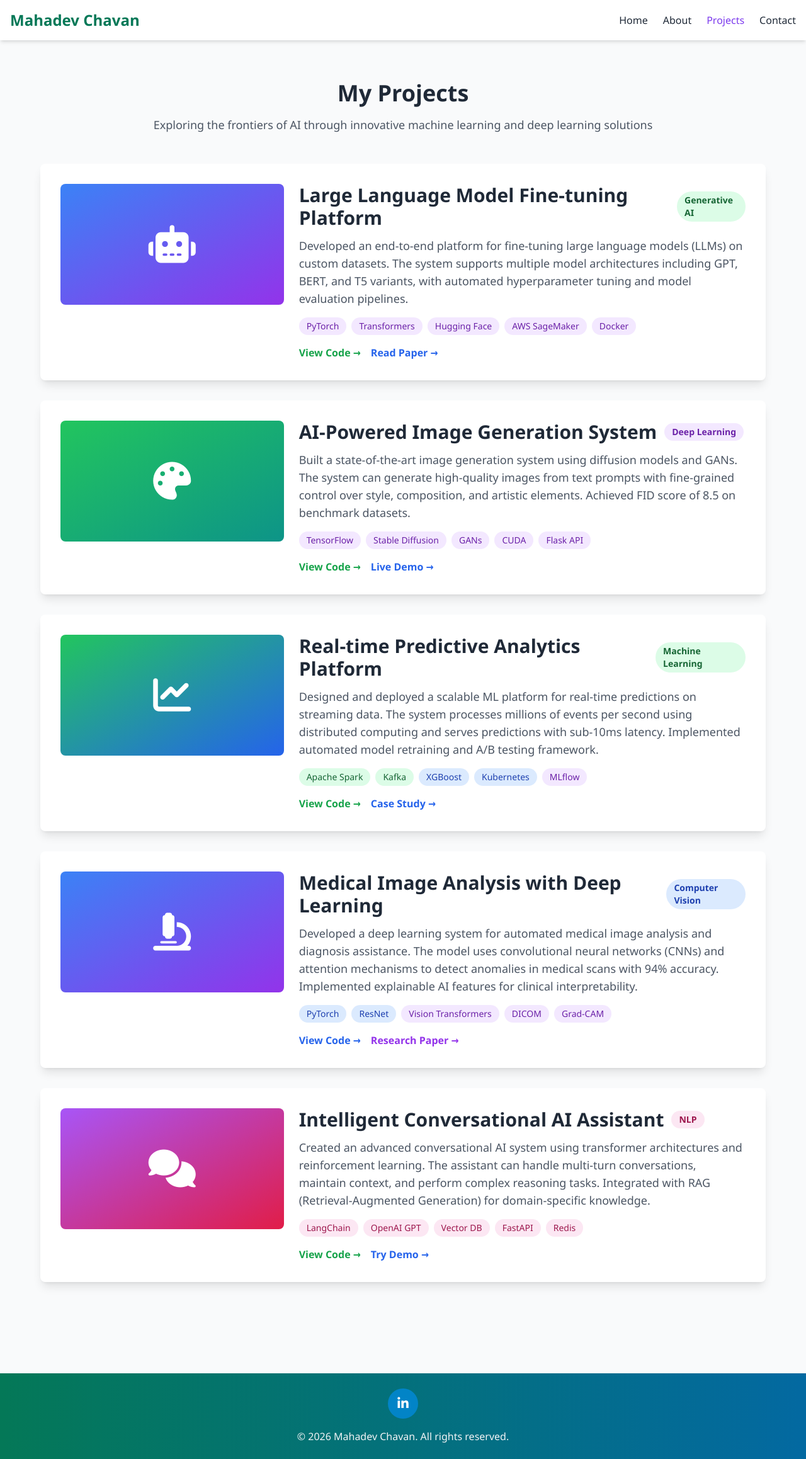
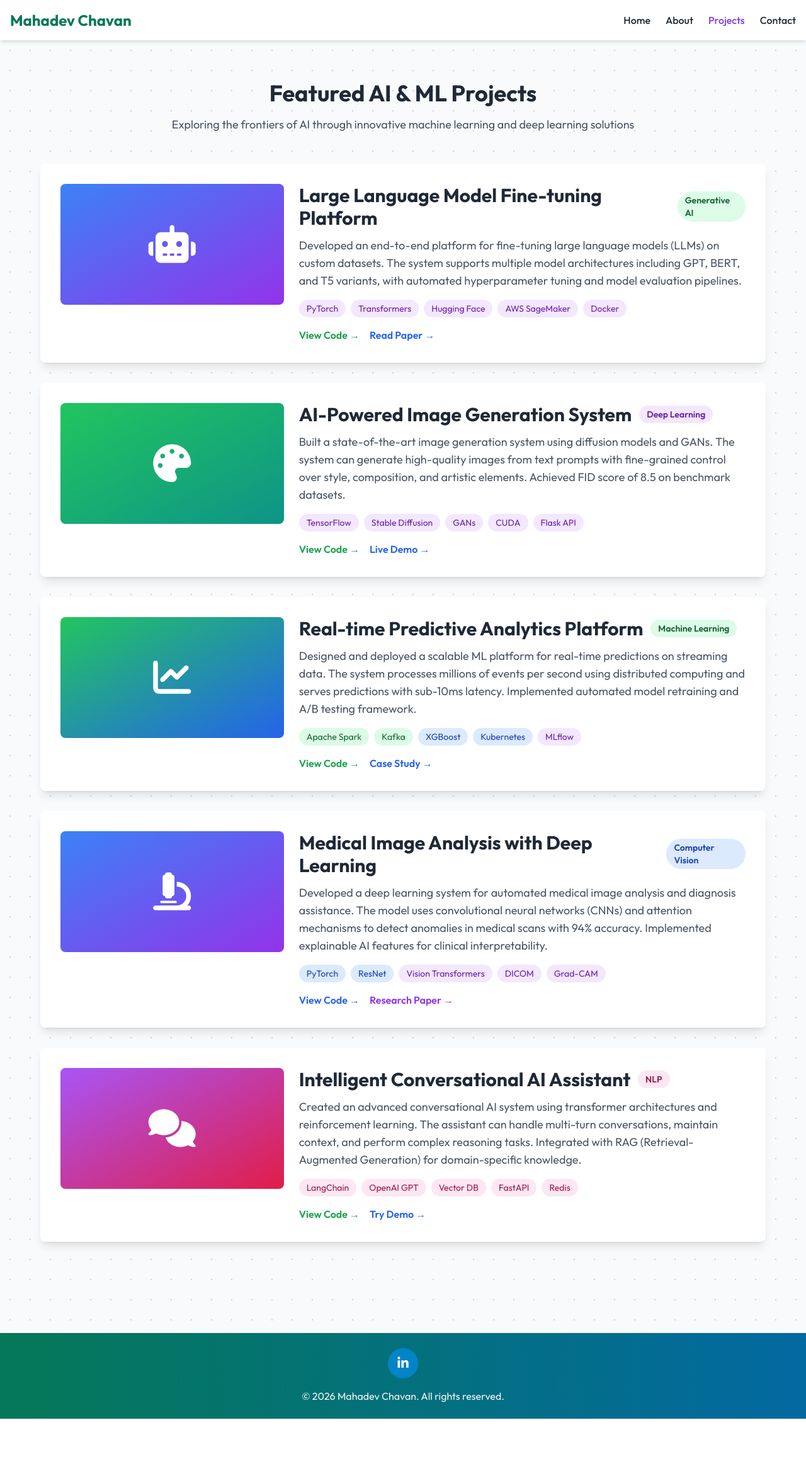
Before and after one commit to mahadevchavan/portfolio-website, a FastAPI app: page /projects in a window 1280 px wide. Shown: the whole page at 63% size. After the commit the page ends 2253 px from the top, so only its background shows below. Run offline with FastAPI, Linux system fonts and the light colour scheme; some libraries are stand-ins or nearby versions.

Commit message:
ADD background changes and header changes

```diff
--- a/templates/about.html
+++ b/templates/about.html
@@ -19,7 +19,7 @@
 </style>
 <div class="container mx-auto px-4 py-16">
   <div class="max-w-5xl mx-auto">
-    <h1 class="text-4xl font-bold mb-8 text-gray-800 text-center animate-fade-in-up">About Me</h1>
+    <h1 class="text-4xl font-bold mb-8 text-gray-800 text-center animate-fade-in-up">My Journey in AI & Data Science</h1>
 
     <div class="bg-white rounded-lg shadow-lg p-8 mb-8 animate-fade-in-up delay-100 group hover:shadow-2xl transition-all duration-300">
       <div class="flex flex-col md:flex-row items-center mb-8">
--- a/templates/base.html
+++ b/templates/base.html
@@ -8,11 +8,27 @@
     <meta name="viewport" content="width=device-width, initial-scale=1.0">
     <title>{{ title or "Mahadev Chavan | Data Science Engineer" }}</title>
     <link rel="stylesheet" href="/static/styles.css">
+    <style>
+      @import url('https://fonts.googleapis.com/css2?family=Outfit:wght@300;400;500;600;700&display=swap');
+      body { font-family: 'Outfit', sans-serif; }
+
+      /* Subtle Grid Pattern */
+      .bg-grid-pattern {
+        background-image: radial-gradient(#cbd5e1 1px, transparent 1px);
+        background-size: 32px 32px;
+      }
+
+      /* Custom Scrollbar */
+      ::-webkit-scrollbar { width: 10px; }
+      ::-webkit-scrollbar-track { background: #f1f5f9; }
+      ::-webkit-scrollbar-thumb { background: #10b981; border-radius: 5px; }
+      ::-webkit-scrollbar-thumb:hover { background: #059669; }
+    </style>
 </head>
-<body class="bg-gray-50 min-h-screen flex flex-col">
+<body class="bg-gray-50 bg-grid-pattern min-h-screen flex flex-col text-gray-800">
   <header class="bg-white shadow-md">
     <nav class="container mx-auto px-4 py-4">
-      <div class="flex justify-between items-center">
+      <div class="flex flex-col md:flex-row justify-between items-center gap-4">
         <a href="/" class="text-2xl font-bold text-emerald-700 hover:text-transparent hover:bg-clip-text hover:bg-gradient-to-r hover:from-emerald-600 hover:to-sky-600 transition-all duration-300 transform hover:scale-105 inline-block">Mahadev Chavan</a>
         <div class="flex gap-6">
           <a href="/" class="{{ 'text-emerald-600' if active_page == 'home' else 'text-gray-800' }} hover:text-emerald-600 transition duration-300 font-medium">Home</a>
--- a/templates/contact.html
+++ b/templates/contact.html
@@ -17,8 +17,8 @@
 <div class="container mx-auto px-4 py-16">
   <div class="max-w-5xl mx-auto">
     <div class="animate-fade-in-up">
-      <h1 class="text-4xl font-bold mb-8 text-gray-800 text-center">Get In Touch</h1>
-      <p class="text-center text-gray-800 mb-12">I'd love to hear from you! Send me a message and I'll respond as soon as possible.</p>
+      <h1 class="text-4xl font-bold mb-8 text-gray-800 text-center">Let's Collaborate</h1>
+      <p class="text-center text-gray-800 mb-12">Have a project in mind or want to discuss AI? Send me a message and I'll respond promptly.</p>
     </div>
 
     <!-- Success Message -->
--- a/templates/index.html
+++ b/templates/index.html
@@ -73,7 +73,7 @@
 
     <div class="grid md:grid-cols-3 gap-6">
       <!-- Machine Learning Card -->
-      <div class="bg-white rounded-lg shadow-lg p-6 text-center hover:shadow-xl transition duration-300 animate-fade-in-up delay-3000">
+      <div class="bg-white rounded-lg shadow-lg p-6 text-center hover:shadow-2xl hover:-translate-y-2 transition-all duration-300 animate-fade-in-up delay-3000 border-t-4 border-transparent hover:border-emerald-500">
         <div class="text-5xl mb-4 text-emerald-600">
           <i class="fas fa-robot"></i>
         </div>
@@ -107,7 +107,7 @@
       </div>
 
       <!-- Deep Learning Card -->
-      <div class="bg-white rounded-lg shadow-lg p-6 text-center hover:shadow-xl transition duration-300 animate-fade-in-up delay-3200">
+      <div class="bg-white rounded-lg shadow-lg p-6 text-center hover:shadow-2xl hover:-translate-y-2 transition-all duration-300 animate-fade-in-up delay-3200 border-t-4 border-transparent hover:border-sky-500">
         <div class="text-5xl mb-4 text-sky-600">
           <i class="fas fa-brain"></i>
         </div>
@@ -141,7 +141,7 @@
       </div>
 
       <!-- Generative AI Card -->
-      <div class="bg-white rounded-lg shadow-lg p-6 text-center hover:shadow-xl transition duration-300 animate-fade-in-up delay-3400">
+      <div class="bg-white rounded-lg shadow-lg p-6 text-center hover:shadow-2xl hover:-translate-y-2 transition-all duration-300 animate-fade-in-up delay-3400 border-t-4 border-transparent hover:border-violet-500">
         <div class="text-5xl mb-4 text-violet-700">
           <i class="fas fa-magic"></i>
         </div>
--- a/templates/projects.html
+++ b/templates/projects.html
@@ -20,12 +20,12 @@
 <div class="container mx-auto px-4 py-16">
   <div class="max-w-6xl mx-auto">
     <div class="animate-fade-in-up">
-      <h1 class="text-4xl font-bold mb-4 text-gray-800 text-center">My Projects</h1>
+      <h1 class="text-4xl font-bold mb-4 text-gray-800 text-center">Featured AI & ML Projects</h1>
       <p class="text-center text-gray-600 mb-12 text-lg">Exploring the frontiers of AI through innovative machine learning and deep learning solutions</p>
     </div>
 
     <!-- Project 1 -->
-    <div class="bg-white rounded-lg shadow-lg p-8 mb-8 hover:shadow-xl transition duration-300 animate-fade-in-up delay-100">
+    <div class="bg-white rounded-lg shadow-lg p-8 mb-8 hover:shadow-2xl hover:-translate-y-1 transition-all duration-300 animate-fade-in-up delay-100">
       <div class="flex flex-col md:flex-row gap-6">
         <div class="md:w-1/3">
           <div class="bg-gradient-to-br from-blue-500 to-purple-600 rounded-lg h-48 flex items-center justify-center text-white text-6xl">
@@ -58,7 +58,7 @@
     </div>
 
     <!-- Project 2 -->
-    <div class="bg-white rounded-lg shadow-lg p-8 mb-8 hover:shadow-xl transition duration-300 animate-fade-in-up delay-200">
+    <div class="bg-white rounded-lg shadow-lg p-8 mb-8 hover:shadow-2xl hover:-translate-y-1 transition-all duration-300 animate-fade-in-up delay-200">
       <div class="flex flex-col md:flex-row gap-6">
         <div class="md:w-1/3">
           <div class="bg-gradient-to-br from-green-500 to-teal-600 rounded-lg h-48 flex items-center justify-center text-white text-6xl">
@@ -91,7 +91,7 @@
     </div>
 
     <!-- Project 3 -->
-    <div class="bg-white rounded-lg shadow-lg p-8 mb-8 hover:shadow-xl transition duration-300 animate-fade-in-up delay-300">
+    <div class="bg-white rounded-lg shadow-lg p-8 mb-8 hover:shadow-2xl hover:-translate-y-1 transition-all duration-300 animate-fade-in-up delay-300">
       <div class="flex flex-col md:flex-row gap-6">
         <div class="md:w-1/3">
           <div class="bg-gradient-to-br from-green-500 to-blue-600 rounded-lg h-48 flex items-center justify-center text-white text-6xl">
@@ -124,7 +124,7 @@
     </div>
 
     <!-- Project 4 -->
-    <div class="bg-white rounded-lg shadow-lg p-8 mb-8 hover:shadow-xl transition duration-300 animate-fade-in-up delay-400">
+    <div class="bg-white rounded-lg shadow-lg p-8 mb-8 hover:shadow-2xl hover:-translate-y-1 transition-all duration-300 animate-fade-in-up delay-400">
       <div class="flex flex-col md:flex-row gap-6">
         <div class="md:w-1/3">
           <div class="bg-gradient-to-br from-blue-500 to-purple-600 rounded-lg h-48 flex items-center justify-center text-white text-6xl">
@@ -157,7 +157,7 @@
     </div>
 
     <!-- Project 5 -->
-    <div class="bg-white rounded-lg shadow-lg p-8 mb-8 hover:shadow-xl transition duration-300 animate-fade-in-up delay-500">
+    <div class="bg-white rounded-lg shadow-lg p-8 mb-8 hover:shadow-2xl hover:-translate-y-1 transition-all duration-300 animate-fade-in-up delay-500">
       <div class="flex flex-col md:flex-row gap-6">
         <div class="md:w-1/3">
           <div class="bg-gradient-to-br from-purple-500 to-rose-600 rounded-lg h-48 flex items-center justify-center text-white text-6xl">
```
